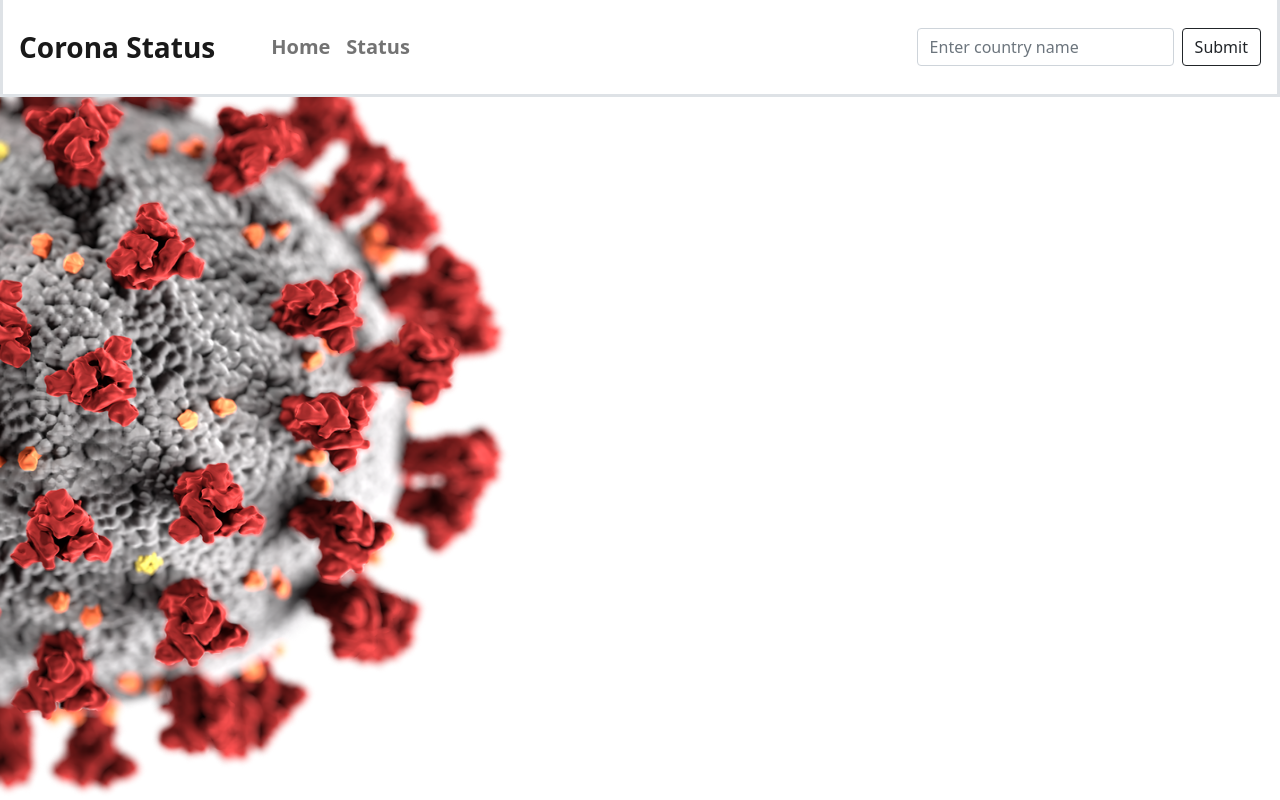
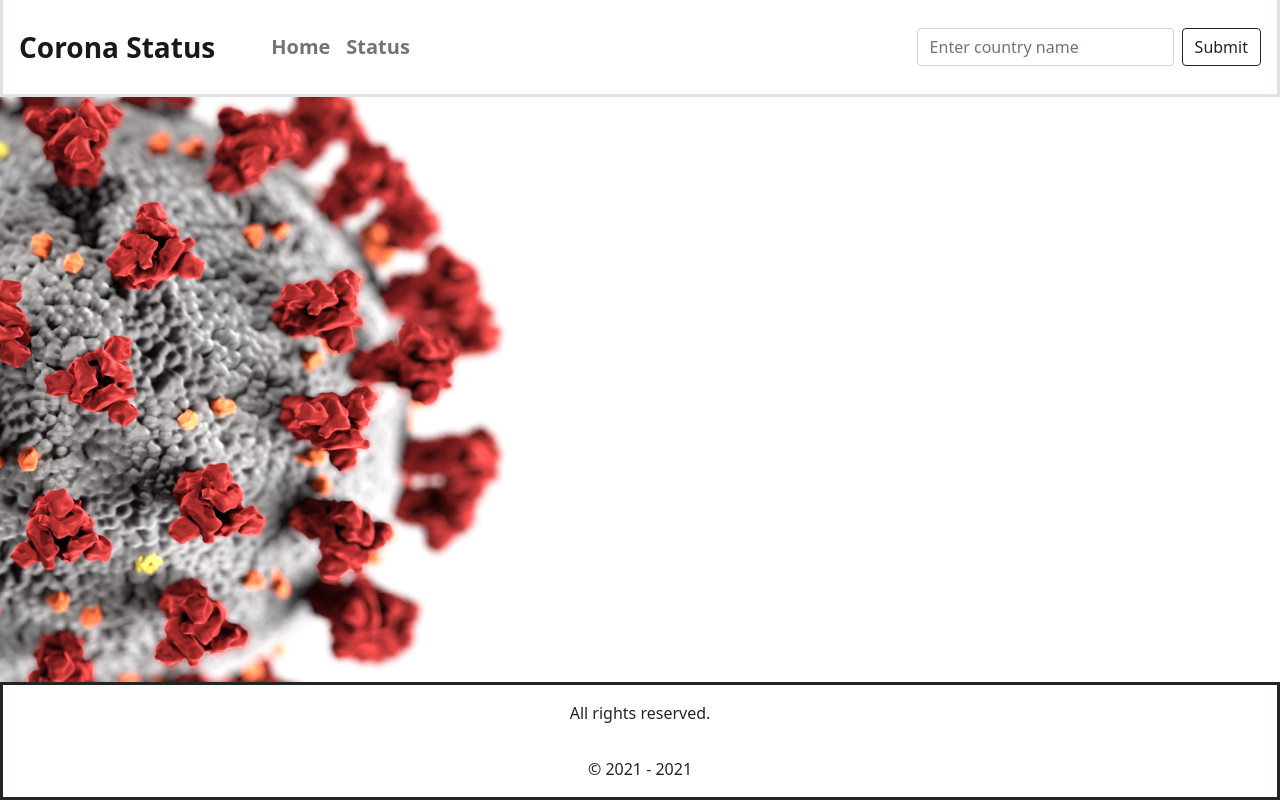
Before and after one commit to Jean-PierreNovak0612/corona-data, a Vue app: page / in a window 1280 px wide. Built offline with nearby package versions, Linux system fonts and the light colour scheme.

Commit message:
Footer component added

```diff
--- /dev/null
+++ b/src/components/Footer.vue
@@ -0,0 +1,22 @@
+<template>
+    <footer class="text-center text-lg-start">
+        <div class="text-center p-3">
+            All rights reserved.
+        </div>
+        <div class="text-center p-3">
+            &copy; 2021 - {{ new Date().getFullYear() }}
+        </div>
+    </footer>
+</template>
+
+<script>
+export default {
+    name: 'Footer'
+}
+</script>
+
+<style scoped>
+    footer {
+        background-color: #fff;
+    }
+</style>
--- a/src/components/MainPage.vue
+++ b/src/components/MainPage.vue
@@ -1,11 +1,17 @@
 <template>
     <main class="pt-5">
+        <Footer class="fixed-bottom border border-3 border-dark" />
     </main>
 </template>
 
 <script>
+import Footer from './Footer'
+
 export default {
-    name: "MainPage"
+    name: "MainPage",
+    components: {
+        Footer
+    }
 }
 </script>
 
```
